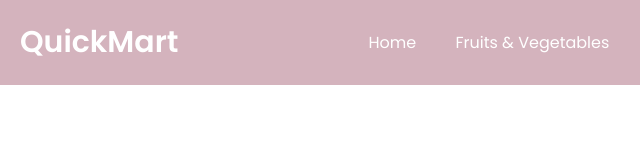
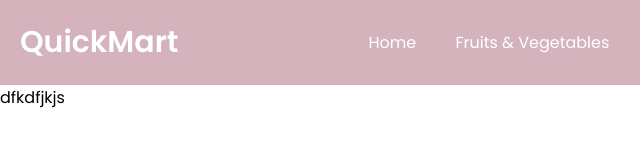
Before and after one commit to VishvaBalar29/shoppingMall, a plain HTML site: page index.html in a window 1280 px wide. Shown: the full height of the page, 0-640 px from the left. Drawn offline with Linux system fonts and the light colour scheme.

Commit message:
home page done

```diff
--- a/index.html
+++ b/index.html
@@ -53,6 +53,8 @@
 
             </div>
         </nav>
+
+        <p>dfkdfjkjs</p>
     </section>
 </body>
 
```
